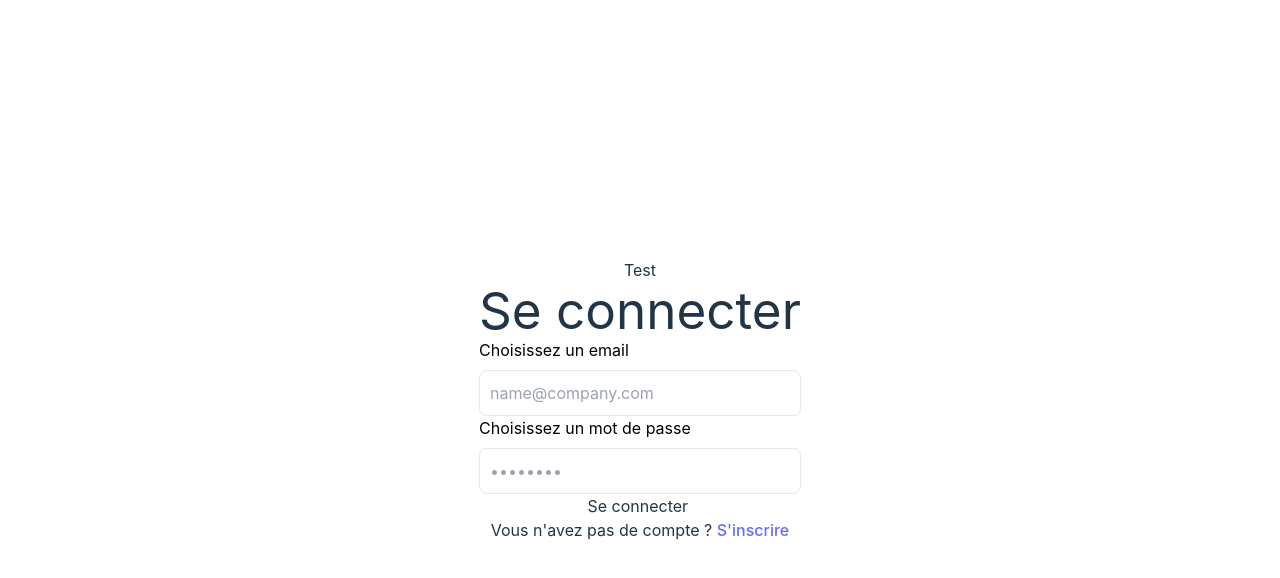
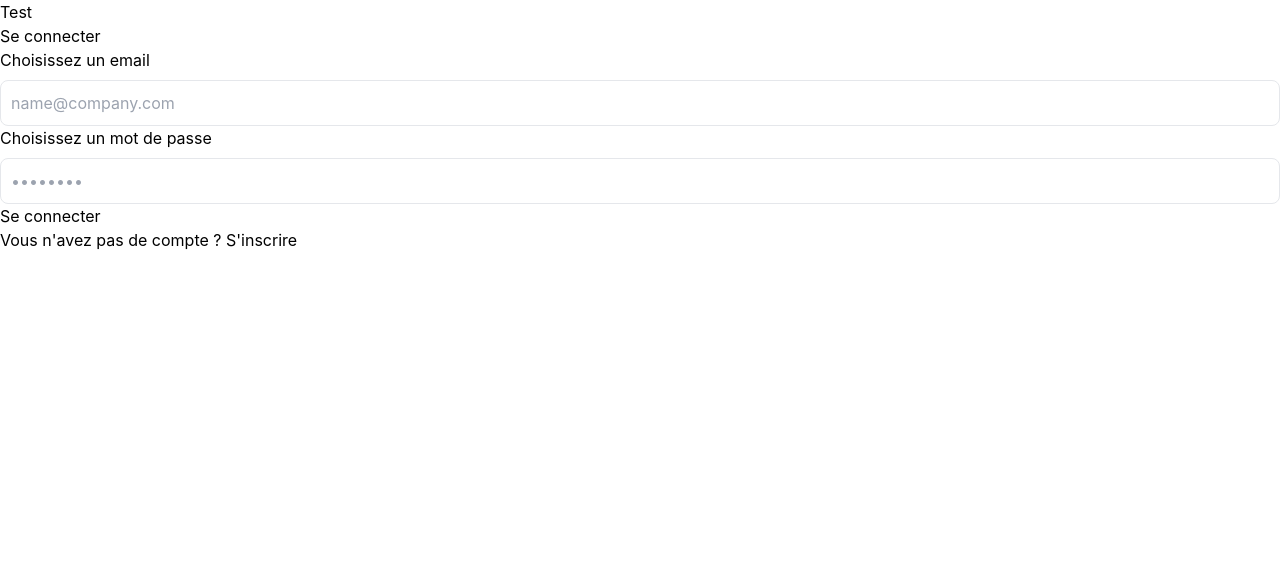
Before and after one commit to AndreasCottet/ProjetWeb-RameneMoiDeLaSoiree, a Svelte app in the folder Front/: page / in a window 1280 px wide. Shown: the top 578 px of the page. Built offline with nearby package versions, Linux system fonts and the light colour scheme.

Commit message:
Modify base theme tailwind

```diff
--- a/Front/src/css/app.css
+++ b/Front/src/css/app.css
@@ -6,79 +6,10 @@
   font-family: Inter, system-ui, Avenir, Helvetica, Arial, sans-serif;
   line-height: 1.5;
   font-weight: 400;
-
-  color-scheme: light dark;
-  color: rgba(255, 255, 255, 0.87);
-  background-color: #242424;
-
+  color: black;
   font-synthesis: none;
   text-rendering: optimizeLegibility;
   -webkit-font-smoothing: antialiased;
   -moz-osx-font-smoothing: grayscale;
   -webkit-text-size-adjust: 100%;
 }
-
-a {
-  font-weight: 500;
-  color: #646cff;
-  text-decoration: inherit;
-}
-a:hover {
-  color: #535bf2;
-}
-
-body {
-  margin: 0;
-  display: flex;
-  place-items: center;
-  min-width: 320px;
-  min-height: 100vh;
-}
-
-h1 {
-  font-size: 3.2em;
-  line-height: 1.1;
-}
-
-.card {
-  padding: 2em;
-}
-
-#app {
-  max-width: 1280px;
-  margin: 0 auto;
-  padding: 2rem;
-  text-align: center;
-}
-
-button {
-  border-radius: 8px;
-  border: 1px solid transparent;
-  padding: 0.6em 1.2em;
-  font-size: 1em;
-  font-weight: 500;
-  font-family: inherit;
-  background-color: #1a1a1a;
-  cursor: pointer;
-  transition: border-color 0.25s;
-}
-button:hover {
-  border-color: #646cff;
-}
-button:focus,
-button:focus-visible {
-  outline: 4px auto -webkit-focus-ring-color;
-}
-
-@media (prefers-color-scheme: light) {
-  :root {
-    color: #213547;
-    background-color: #ffffff;
-  }
-  a:hover {
-    color: #747bff;
-  }
-  button {
-    background-color: #f9f9f9;
-  }
-}
```
